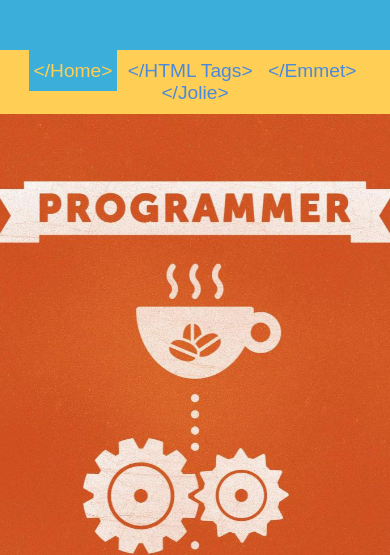
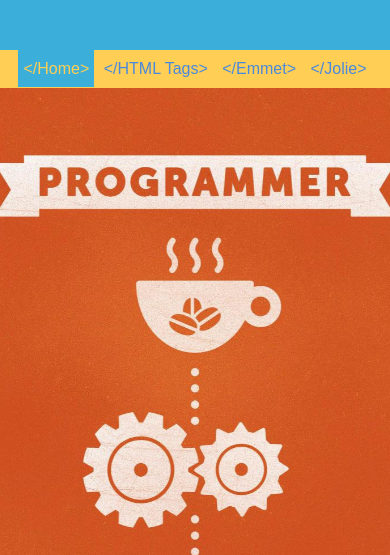
Before and after one commit to ahussein-github/WebDev-Beginner-Level, a plain HTML site: page index.html in a window 390 px wide. Shown: the part 280-835 px from the top of the page. Drawn offline with Linux system fonts and the light colour scheme.

Commit message:
fix navigation font size in mobile view

```diff
--- a/styles/myStyles.css
+++ b/styles/myStyles.css
@@ -147,6 +147,7 @@ h2 {
 
   .mainNav {
     padding: 0px;
+    font-size: initial;
   }
   .mainNav ul,
   .mainNav li {
```
